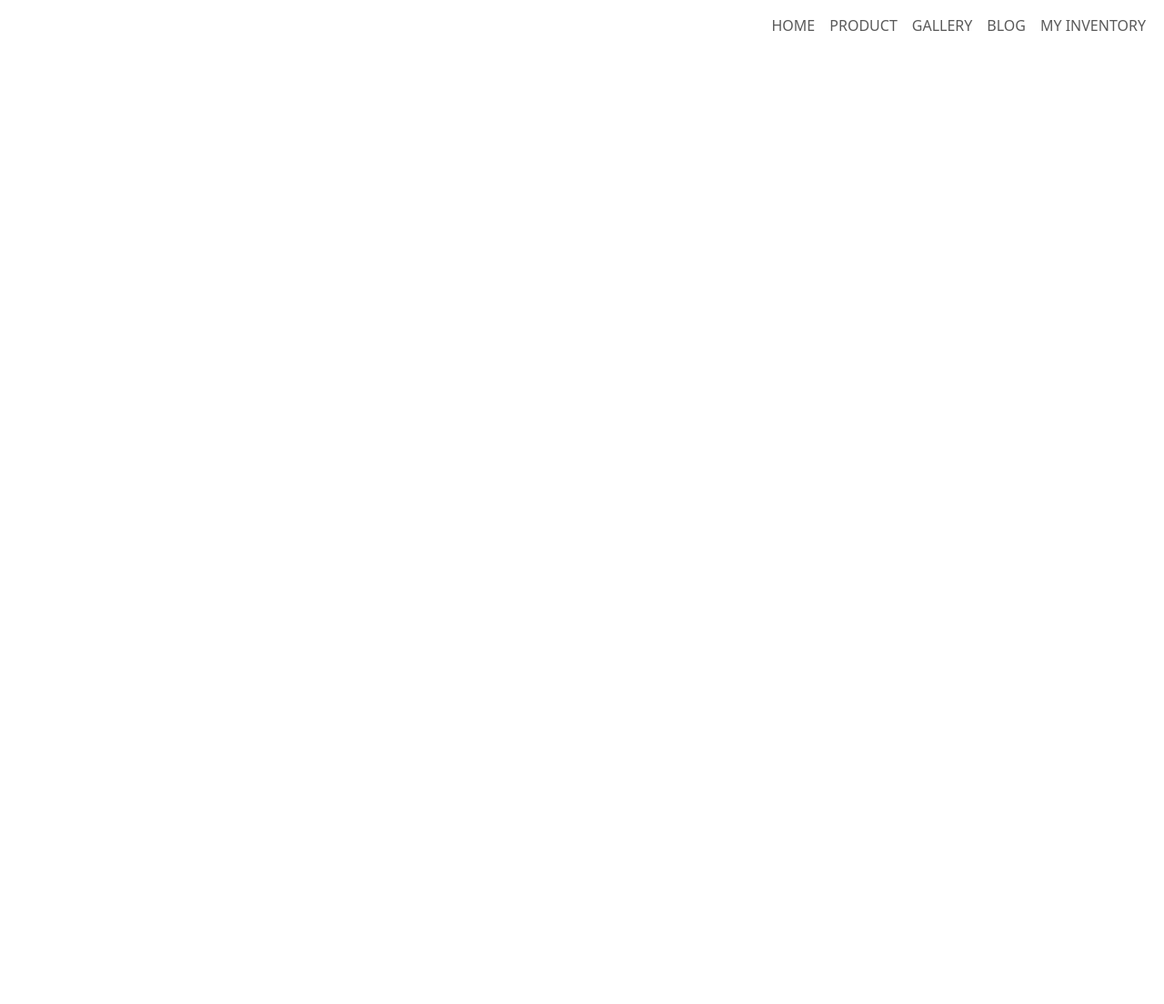
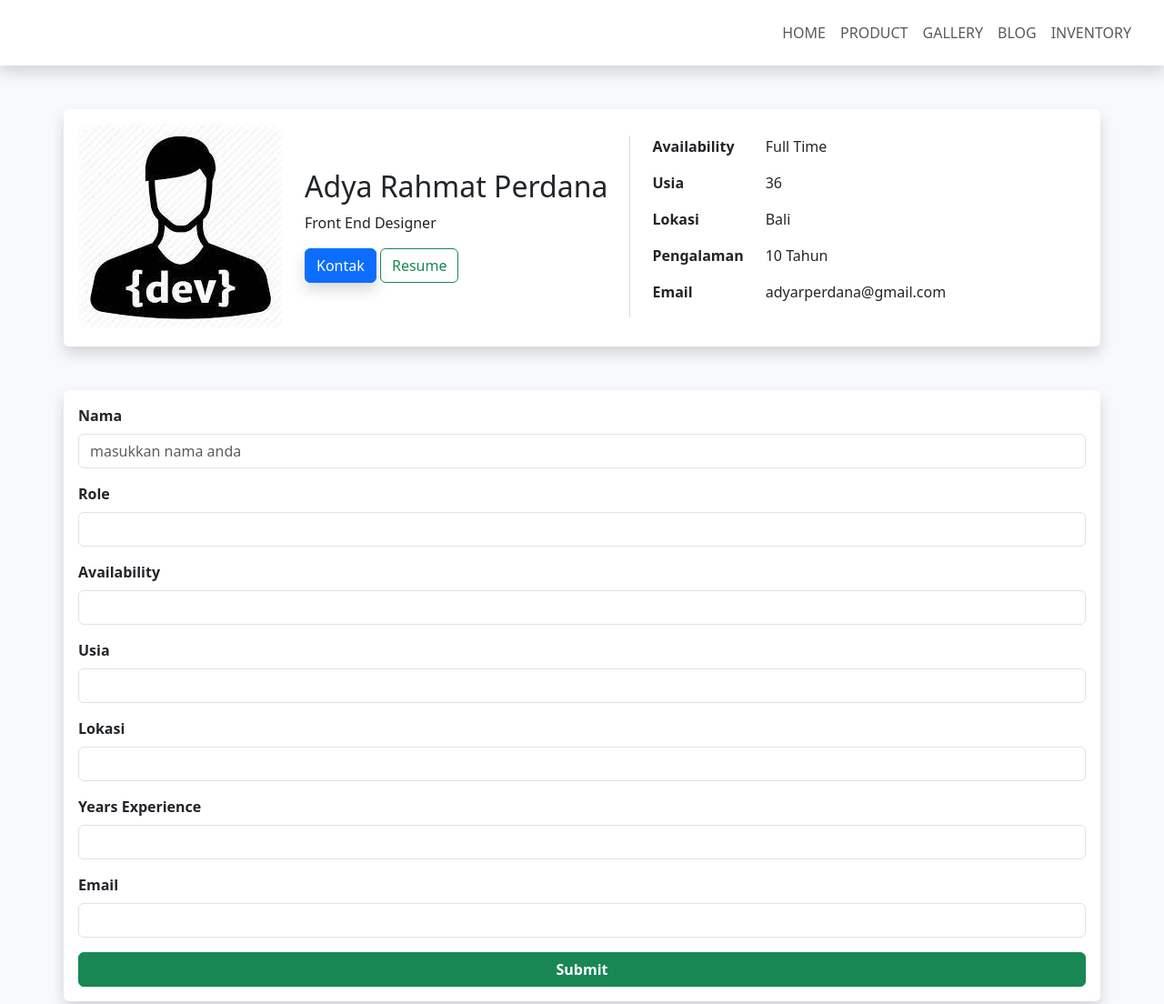
Before and after one commit to adyarperdana/assignment1, a plain HTML site: page index.html in a window 1280 px wide. Shown: the top 1104 px of the page at 91% size. Before the commit the page ends 800 px from the top, so only its background shows below. Drawn offline with nearby package versions, Linux system fonts and the light colour scheme.

Commit message:
Assignment 1 Done

```diff
--- a/index.html
+++ b/index.html
@@ -5,9 +5,14 @@
     <meta name="viewport" content="width=device-width, initial-scale=1.0">
     <title>Assignmnent 1</title>
     <link href="https://cdn.jsdelivr.net/npm/bootstrap@5.3.3/dist/css/bootstrap.min.css" rel="stylesheet" integrity="sha384-QWTKZyjpPEjISv5WaRU9OFeRpok6YctnYmDr5pNlyT2bRjXh0JMhjY6hW+ALEwIH" crossorigin="anonymous">
+    <style>
+      body {
+        background-color:rgb(248, 249, 253);
+      }
+      </style>
 </head>
 <body>
-    <nav class="navbar navbar-expand-lg bg-body-light">
+    <nav class="shadow p-3  navbar navbar-expand-lg bg-white">
         <div class="container-fluid">
           <button class="navbar-toggler" type="button" data-bs-toggle="collapse" data-bs-target="#navbarNavAltMarkup" aria-controls="navbarNavAltMarkup" aria-expanded="false" aria-label="Toggle navigation">
             <span class="navbar-toggler-icon"></span>
@@ -18,15 +23,84 @@
               <a class="nav-link" href="#">PRODUCT</a>
               <a class="nav-link" href="#">GALLERY</a>
               <a class="nav-link" href="#">BLOG</a>
-              <a class="nav-link" href="#">MY INVENTORY</a>
+              <a class="nav-link" href="#">INVENTORY</a>
             </div>
           </div>
         </div>
       </nav>
 
-      <div class="container">
+      <div class="shadow p-3 container mt-5 rounded bg-white">
+        <div class="row align-items-center">
+            <div class="mb-1 col-auto">
+                <img src="profile.jpeg" class="rounded mx-auto d-block" alt="Profile Picture">
+            </div>
+            <div class="mb-1 col-auto">
+                <h2>Adya Rahmat Perdana</h2>
+                <p>Front End Designer</p>
+                <div>
+                    <button class="shadow btn btn-primary">Kontak</button>
+                    <button class="btn btn-outline-success">Resume</button>
+                </div>
+            </div>
+            <div class="mb-1 col-auto">
+                <div class="row">
+                    <div class="col d-flex" style="height: 200px;">
+                        <div class="vr text-secondary"></div>
+                    </div>
+                    <div class="col">
+                        <p class="fw-bold">Availability</p>
+                        <p class="fw-bold">Usia</p>
+                        <p class="fw-bold">Lokasi</p>
+                        <p class="fw-bold">Pengalaman</p>
+                        <p class="fw-bold">Email</p>
+                    </div>
+                    <div class="col">
+                        <p>Full Time</p>
+                        <p>36</p>
+                        <p>Bali</p>
+                        <p>10 Tahun</p>
+                        <p>adyarperdana@gmail.com</p>
+                    </div>
+                </div>
+            </div>
+        </div>
+    </div>
 
-      </div>
+    <div class="shadow p-3  container mt-5 mb-5 rounded bg-white">
+      <form class="row g-3">
+        <div class="col-12">
+          <label for="inputNama" class="form-label fw-bold">Nama</label>
+          <input type="text" class="form-control" id="inputNama" placeholder="masukkan nama anda">
+        </div>
+        <div class="col-12">
+          <label for="inputRole" class="form-label fw-bold">Role</label>
+          <input type="text" class="form-control" id="inputRole" >
+        </div>
+        <div class="col-12">
+          <label for="inputAvailability" class="form-label fw-bold">Availability</label>
+          <input type="text" class="form-control" id="inputAvailability">
+        </div>
+        <div class="col-12">
+          <label for="inputUsia" class="form-label fw-bold">Usia</label>
+          <input type="number" class="form-control" id="inputUsia">
+        </div>
+        <div class="col-12">
+          <label for="inputLokasi" class="form-label fw-bold">Lokasi</label>
+          <input type="text" class="form-control" id="inputLokasi">
+        </div>
+        <div class="col-12">
+          <label for="inputExp" class="form-label fw-bold">Years Experience</label>
+          <input type="text" class="form-control" id="inputExp">
+        </div>
+        <div class="col-12">
+          <label for="inputEmail" class="form-label fw-bold">Email</label>
+          <input type="email" class="form-control" id="inputEmail">
+        </div>
+        <div class="d-grid gap-2">
+          <button class="btn btn-success fw-bold" type="button">Submit</button>
+        </div>
+      </form>
+    </div>
     <script src="https://cdn.jsdelivr.net/npm/bootstrap@5.3.3/dist/js/bootstrap.bundle.min.js" integrity="sha384-YvpcrYf0tY3lHB60NNkmXc5s9fDVZLESaAA55NDzOxhy9GkcIdslK1eN7N6jIeHz" crossorigin="anonymous"></script>
 </body>
 </html>
```
Also changed, not shown: profile.jpeg (added).
